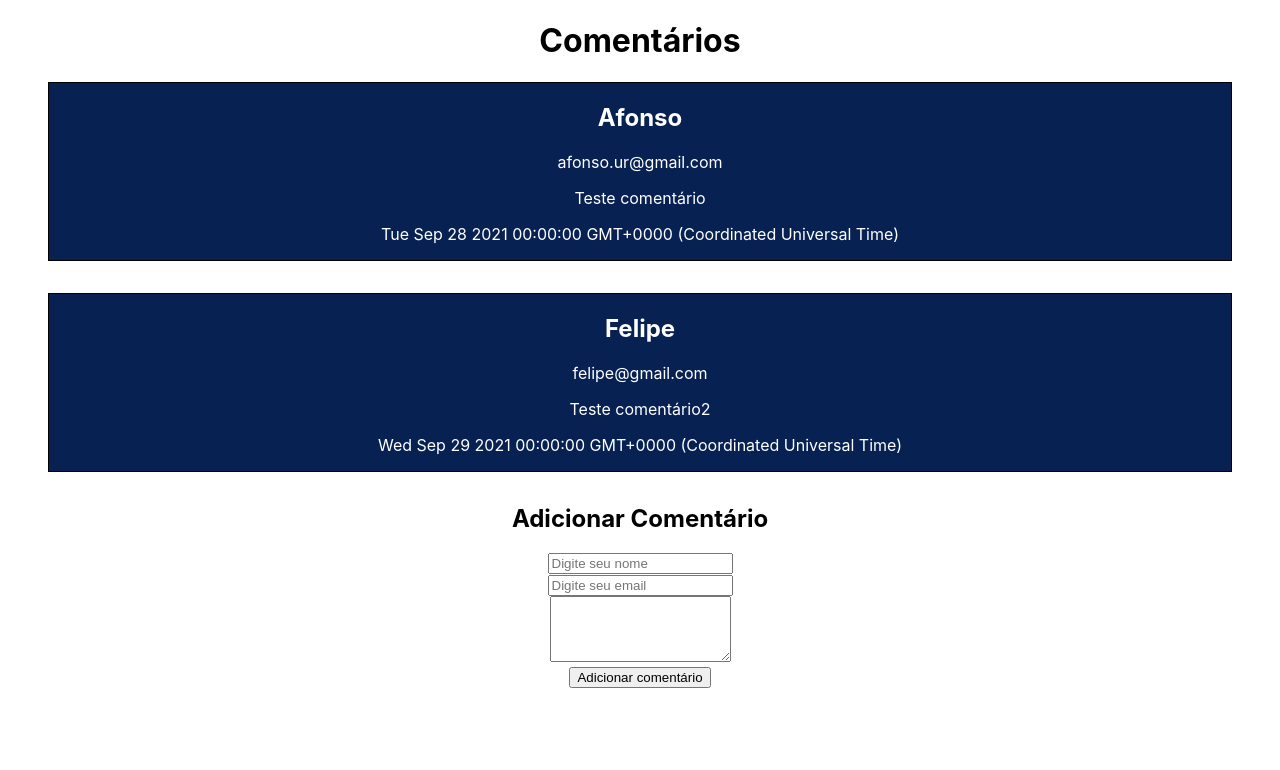
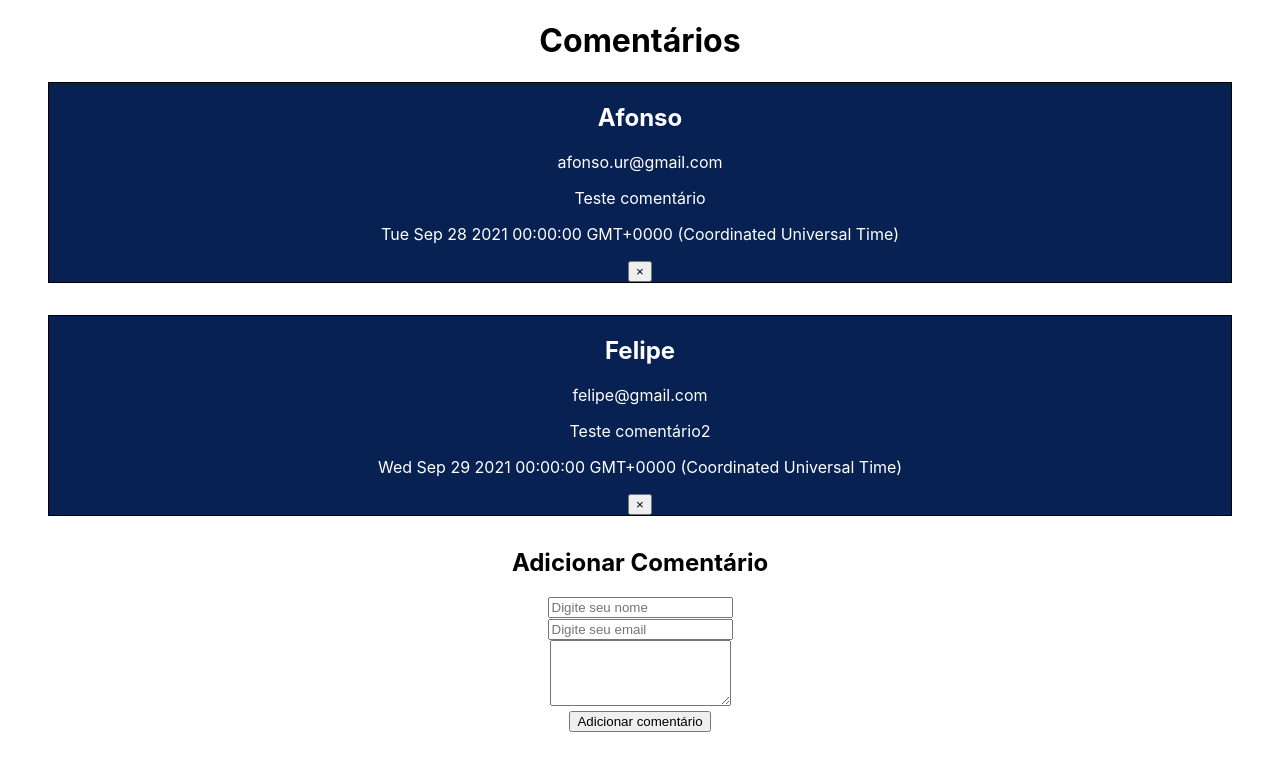
Before and after one commit to Afonso-Lagedo/React, a React (Create React App) app in the folder react-projeto/: page / in a window 1280 px wide. Shown: the top 770 px of the page. Built offline with nearby package versions, Linux system fonts and the light colour scheme.

Commit message:
components interaction

```diff
--- a/react-projeto/src/App.js
+++ b/react-projeto/src/App.js
@@ -30,35 +30,22 @@ class App extends Component{//class have function, function have return
   }
 
   adicionarComentario = evento =>{
+    console.log("Adicionando Comentário...");
 
     evento.preventDefault();//for event annull
-
-    console.log("Adicionando Comentário...");
-
-    //const novoComentario ={
-    //    nome:'Rafaela',
-    //    email:'rafaela@gmail.com',
-    //    data:new Date (),
-    //    mensagem:'Teste comentário3'
-    //}
-    //pick up from the state:
-
     const novoComentario = {...this.state.novoComentario, data: new Date()};//pick up from state of novoComentario plus actualy date
-
     this.setState({comentarios: [...this.state.comentarios, novoComentario],
     novoComentario: {nome:'', email:'', mensagem:''}//update field, after add
     })
   }
 
+  removerComentario = comentario =>{
+    let lista = this.state.comentarios; //lista receives comentarios
+    lista = lista.filter(a => a !== comentario)// filter all who are not equals the comentario
+    this.setState({comentarios: lista})
+  }
+
   editaInput = evento => {
-    //console.log(evento); //for start event
-    //console.log(evento.target);//who started the event
-    //console.log(evento.target.value);//what is being typed
-
-    //geting value and name
-    /*const value = evento.target.value;
-    const name = evento.target.name;
-    or ...*/
     const {name, value} = evento.target;
     //field update with value
     this.setState({novoComentario: {...this.state.novoComentario, [name]:value}});
@@ -74,7 +61,9 @@ class App extends Component{//class have function, function have return
               key={indice}//each components have identification unique
               nome={comentario.nome}
               email={comentario.email}
-              data={comentario.data}>
+              data={comentario.data}
+              //bind to call the class function
+              onRemove={this.removerComentario.bind(this, comentario)}>
               {comentario.mensagem}
             </Comentario>
           ))
--- a/react-projeto/src/components/Comentario.js
+++ b/react-projeto/src/components/Comentario.js
@@ -11,6 +11,7 @@ const Comentario = props => (//for get properties
         <p>{props.email}</p>
         <p>{props.children}</p>
         <p>{props.data.toString()}</p>
+        <button onClick={props.onRemove}>&times;</button>
     </div>
 );
 
```
